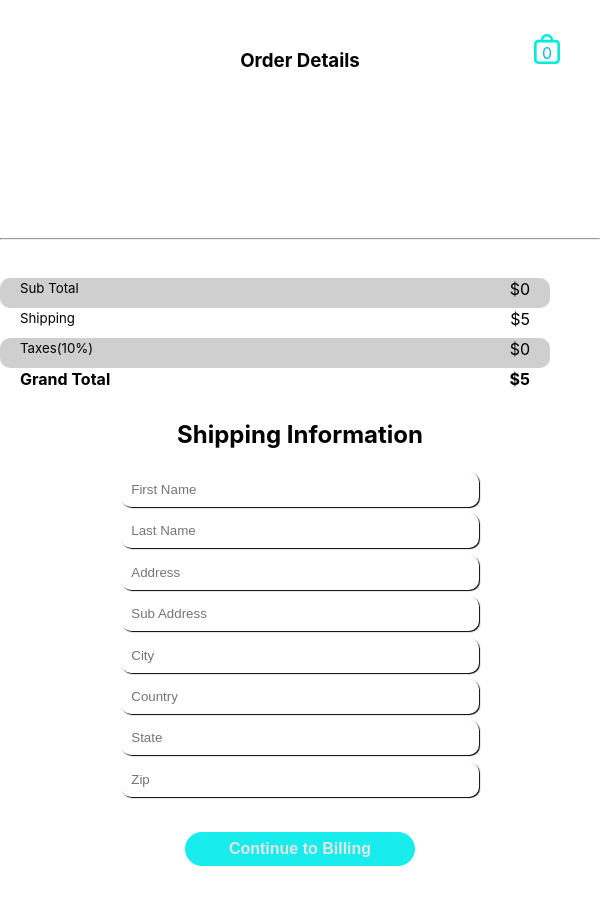
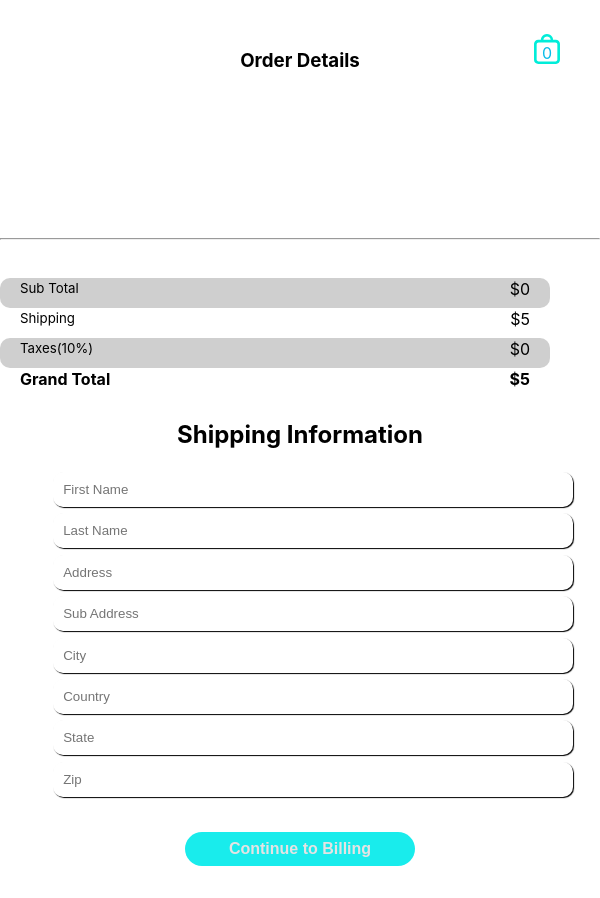
Before and after one commit to stetsonharding/musical-sweatpants, a React (Create React App) app: page /orderDetails in a window 600 px wide. Built offline with nearby package versions, Linux system fonts and the light colour scheme.

Commit message:
forms responsive for mobile, tablets, desktops.

```diff
--- a/src/components/orderInfo/BillingForm.js
+++ b/src/components/orderInfo/BillingForm.js
@@ -2,7 +2,7 @@ import React from 'react';
 import { useOrderFormContext } from '../../providers/OrderFormProvider';
 import FormInput from './FormInput';
 
-
+import "../../css/FormInput.css"
 
 export default function BillingForm({setShow}) {
 
@@ -27,7 +27,7 @@ console.log(billingData)
 
 <>
 
-<div className="form-container" style={{ width: '500px', textAlign: 'center'}}>
+<div className="form-container">
 <h2 className="title-bold" style={{textAlign: 'center'}}>Billing Information</h2>
 
 <div className="checkbox">
--- a/src/css/FormInput.css
+++ b/src/css/FormInput.css
@@ -13,18 +13,17 @@
     }
 
 
-@media(max-width: 1000px){
-    .input-container{
-        width: 100%
+  /* Extra small devices (phones, 600px and down) */
+@media(max-width: 600px) {
+    input{
+        width: 50%;
+
     }
+}
+
+/* Small devices (portrait tablets and large phones, 600px and up) */
+@media(min-width: 600px) {
     input{
-        width: 90%;
+        width: 100%;
     }
-
-
-    .form-container {
-        width: 375px;
-        text-align: center;
-    }
-
-  }
+}
```
